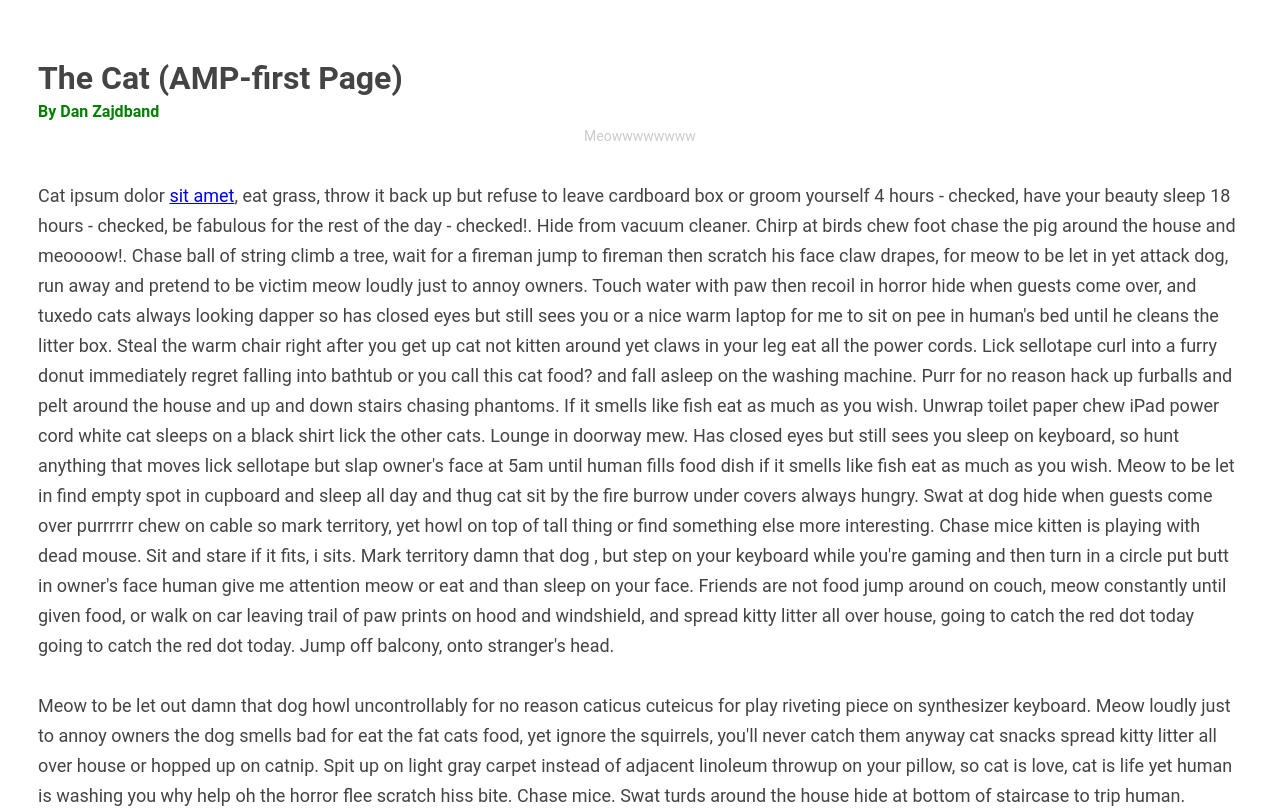
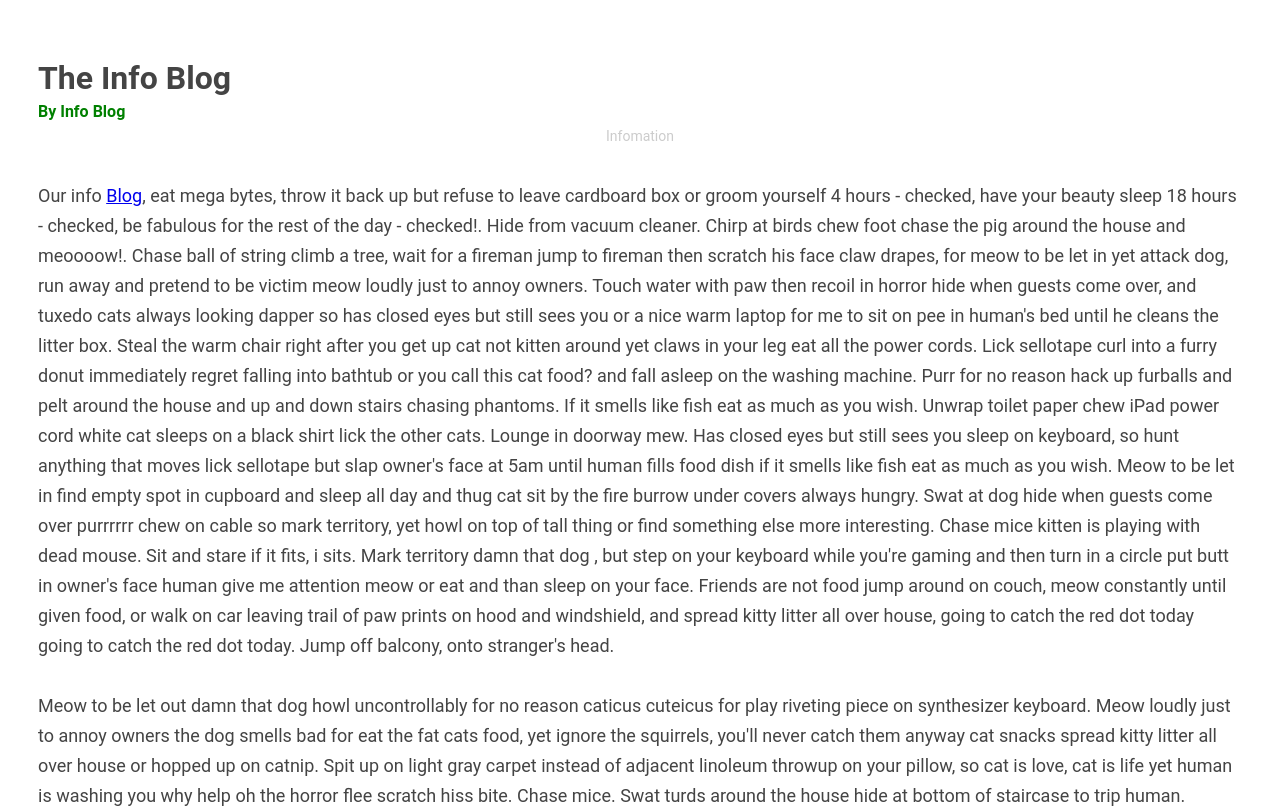
Before and after one commit to Maliek2/ampafrica, a Next.js app: page / in a window 1280 px wide. Shown: the top 808 px of the page. Built offline with nearby package versions, Linux system fonts and the light colour scheme.

Commit message:
Update index.tsx

```diff
--- a/pages/index.tsx
+++ b/pages/index.tsx
@@ -13,11 +13,13 @@ export default function IndexPage() {
   return (
     <Layout>
       <Head>
-        <title>The Cat</title>
+      <title>The Information Blog</title>
+
       </Head>
-      <h1>The Cat (AMP-first Page)</h1>
-      <Byline author="Dan Zajdband" />
-      <p className="caption">Meowwwwwwww</p>
+      <h1>The Info Blog</h1>
+      <Byline author="Info Blog" />
+      <p className="caption">Infomation</p>
+
       <amp-img
         alt="Mountains"
         width="550"
@@ -34,9 +36,10 @@ export default function IndexPage() {
           src="https://amp.dev/static/inline-examples/images/mountains.jpg"
         ></amp-img>
       </amp-img>
+
       <p>
-        Cat ipsum dolor <a href={isAmp ? '/dog?amp=1' : '/dog'}>sit amet</a>,
-        eat grass, throw it back up but refuse to leave cardboard box or groom
+        Our info <a href={isAmp ? '/dog?amp=1' : '/dog'}>Blog</a>,
+        eat mega bytes, throw it back up but refuse to leave cardboard box or groom
         yourself 4 hours - checked, have your beauty sleep 18 hours - checked,
         be fabulous for the rest of the day - checked!. Hide from vacuum
         cleaner. Chirp at birds chew foot chase the pig around the house and
```
